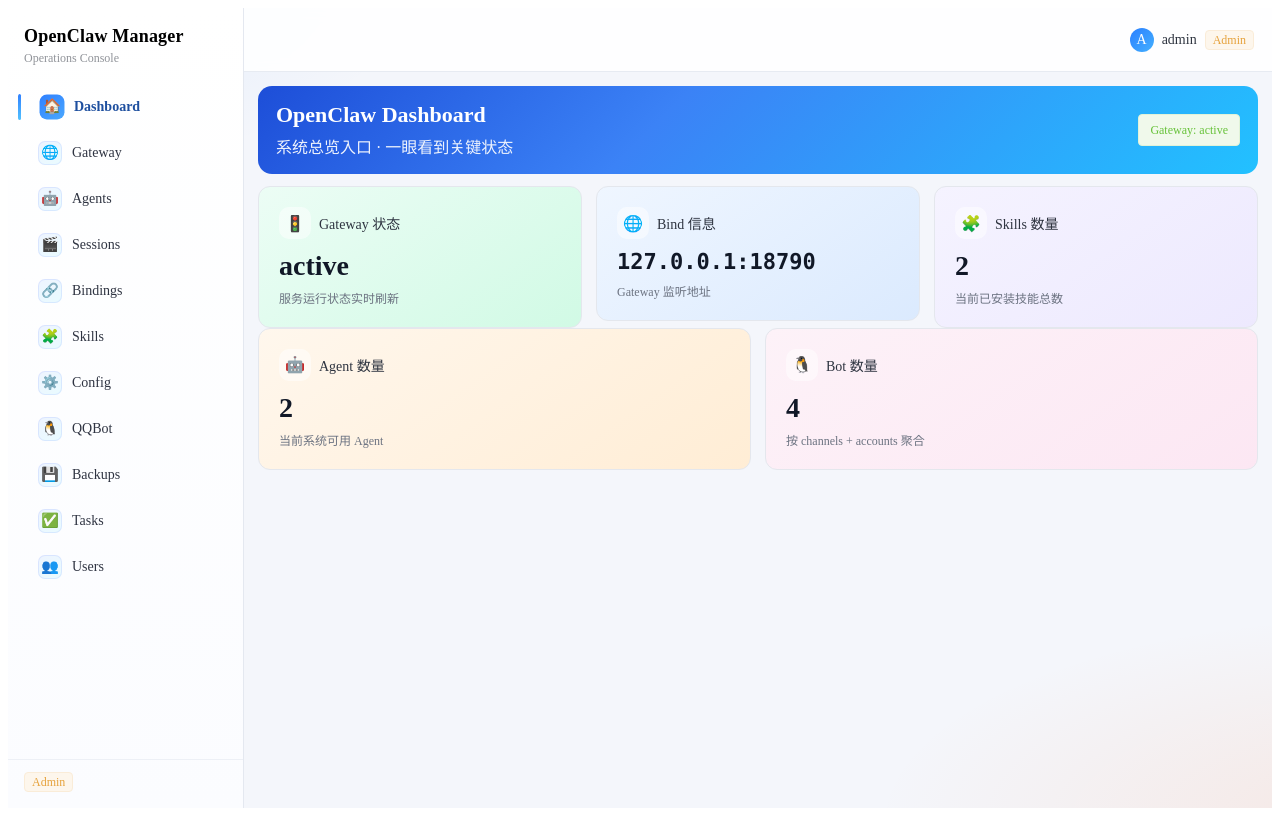
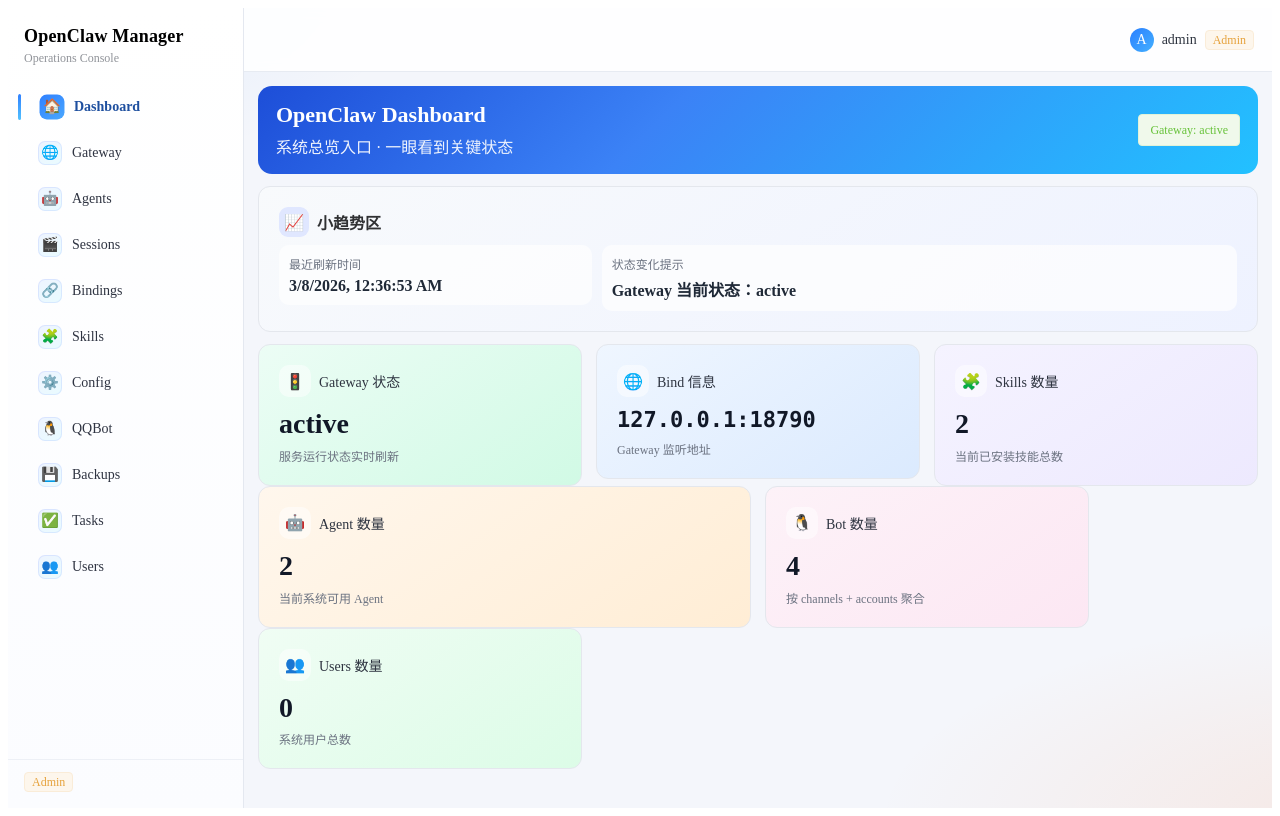
Before and after one commit to bfilestor/openclaw-manager, a Vue app in the folder src/frontend/: page /login in a window 1280 px wide. Both pictures are taken after a click on the button "登录". Built offline with nearby package versions, Linux system fonts and the light colour scheme; no server answers.

Commit message:
feat: add dashboard trend section and users metric

```diff
--- a/src/frontend/src/views/DashboardView.vue
+++ b/src/frontend/src/views/DashboardView.vue
@@ -15,6 +15,27 @@
       show-icon
       :closable="false"
     />
+
+    <el-card shadow="never" class="trend-card">
+      <div class="trend-head">
+        <span class="trend-icon">📈</span>
+        <span class="trend-title">小趋势区</span>
+      </div>
+      <el-row :gutter="10">
+        <el-col :xs="24" :md="8">
+          <div class="trend-item">
+            <div class="trend-label">最近刷新时间</div>
+            <div class="trend-value">{{ lastRefreshText }}</div>
+          </div>
+        </el-col>
+        <el-col :xs="24" :md="16">
+          <div class="trend-item">
+            <div class="trend-label">状态变化提示</div>
+            <div class="trend-value">{{ statusHint }}</div>
+          </div>
+        </el-col>
+      </el-row>
+    </el-card>
 
     <el-row :gutter="14" class="cards">
       <el-col :xs="24" :sm="12" :lg="8">
@@ -61,7 +82,7 @@
         </el-card>
       </el-col>
 
-      <el-col :xs="24" :sm="12" :lg="12">
+      <el-col :xs="24" :sm="12" :lg="8">
         <el-card shadow="hover" class="stat-card bots">
           <div class="stat-head">
             <span class="stat-icon">🐧</span>
@@ -69,6 +90,17 @@
           </div>
           <div class="stat-main">{{ botCount }}</div>
           <div class="stat-sub">按 channels + accounts 聚合</div>
+        </el-card>
+      </el-col>
+
+      <el-col :xs="24" :sm="12" :lg="8">
+        <el-card shadow="hover" class="stat-card users">
+          <div class="stat-head">
+            <span class="stat-icon">👥</span>
+            <span class="stat-title">Users 数量</span>
+          </div>
+          <div class="stat-main">{{ userCount }}</div>
+          <div class="stat-sub">系统用户总数</div>
         </el-card>
       </el-col>
     </el-row>
@@ -84,6 +116,10 @@
 const skillCount = ref(0)
 const agentCount = ref(0)
 const botCount = ref(0)
+const userCount = ref(0)
+const lastRefreshAt = ref('')
+const statusHint = ref('等待首次刷新...')
+const previousGatewayState = ref('')
 
 let timer: any = null
 
@@ -93,6 +129,13 @@
   const port = status.value.port || '-'
   return `${host}:${port}`
 })
+const lastRefreshText = computed(() => {
+  if (!lastRefreshAt.value) return '-'
+  const d = new Date(lastRefreshAt.value)
+  if (Number.isNaN(d.getTime())) return lastRefreshAt.value
+  return d.toLocaleString()
+})
+
 const gatewayTagType = computed<'success' | 'warning' | 'info'>(() => {
   const s = gatewayStateText.value.toLowerCase()
   if (s === 'active' || s === 'running') return 'success'
@@ -121,20 +164,31 @@
 
 async function refresh() {
   try {
-    const [gatewayRes, skillsRes, agentsRes, configRes] = await Promise.all([
+    const [gatewayRes, skillsRes, agentsRes, configRes, usersRes] = await Promise.all([
       axios.get('/api/v1/gateway/status'),
       axios.get('/api/v1/skills', { params: { scope: 'global' } }),
       axios.get('/api/v1/agents'),
       axios.get('/api/v1/config/openclaw'),
+      axios.get('/api/v1/admin/users').catch(() => ({ data: { users: [] } })),
     ])
 
     const gd = gatewayRes.data
+    const nextState = String(gd?.service?.active_state || 'unknown')
     status.value = {
-      active_state: gd?.service?.active_state,
+      active_state: nextState,
       bind_addr: gd?.bind_addr,
       port: gd?.port,
     }
     nvmWarning.value = !!gd?.nvm_warning
+
+    if (!previousGatewayState.value) {
+      statusHint.value = `Gateway 当前状态：${nextState}`
+    } else if (previousGatewayState.value !== nextState) {
+      statusHint.value = `Gateway 状态变化：${previousGatewayState.value} → ${nextState}`
+    } else {
+      statusHint.value = `Gateway 状态稳定：${nextState}`
+    }
+    previousGatewayState.value = nextState
 
     const skills = skillsRes.data?.skills
     skillCount.value = Array.isArray(skills) ? skills.length : 0
@@ -149,6 +203,11 @@
       cfg = {}
     }
     botCount.value = countBotsFromConfig(cfg)
+
+    const users = usersRes.data?.users
+    userCount.value = Array.isArray(users) ? users.length : 0
+
+    lastRefreshAt.value = new Date().toISOString()
   } catch {
     // 静默失败，避免打断 Dashboard 展示
   }
@@ -184,6 +243,43 @@
 .hero p {
   margin: 6px 0 0;
   opacity: 0.92;
+}
+
+.trend-card {
+  border-radius: 12px;
+  background: linear-gradient(145deg, #f8fafc, #eef2ff);
+}
+.trend-head {
+  display: flex;
+  align-items: center;
+  gap: 8px;
+  margin-bottom: 8px;
+}
+.trend-icon {
+  width: 30px;
+  height: 30px;
+  border-radius: 9px;
+  display: inline-flex;
+  align-items: center;
+  justify-content: center;
+  background: #e0e7ff;
+}
+.trend-title {
+  font-weight: 600;
+}
+.trend-item {
+  background: rgba(255, 255, 255, 0.7);
+  border-radius: 10px;
+  padding: 10px;
+}
+.trend-label {
+  font-size: 12px;
+  color: #6b7280;
+}
+.trend-value {
+  margin-top: 4px;
+  font-weight: 600;
+  color: #1f2937;
 }
 
 .cards {
@@ -244,4 +340,7 @@
 .bots {
   background: linear-gradient(145deg, #fdf2f8, #fce7f3);
 }
+.users {
+  background: linear-gradient(145deg, #f0fdf4, #dcfce7);
+}
 </style>
```
